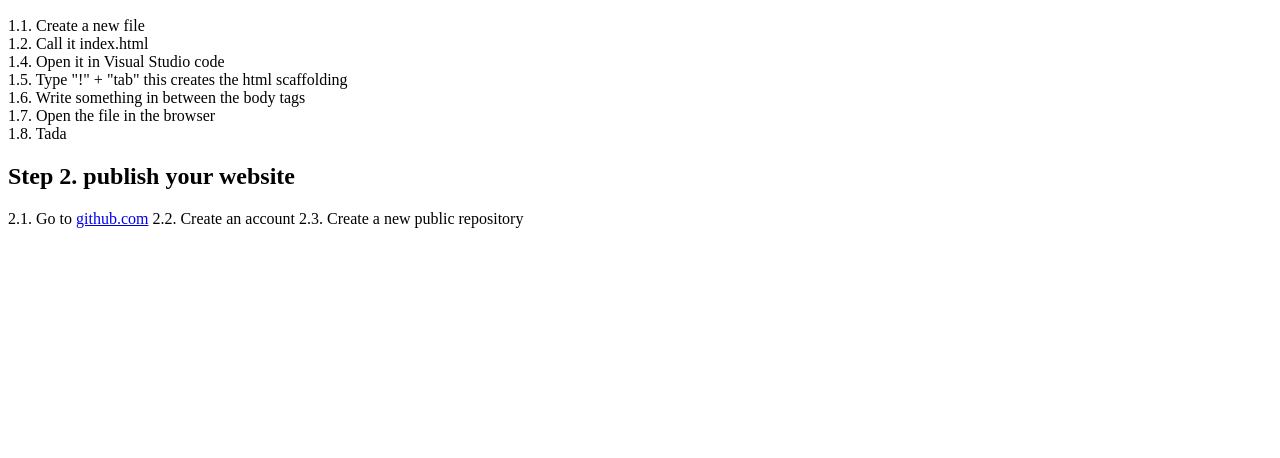
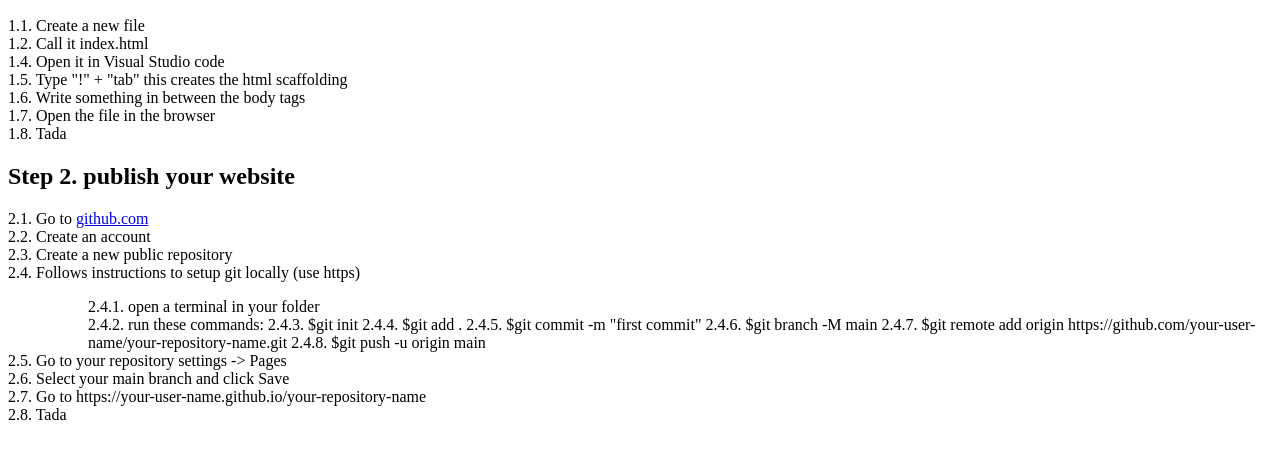
Before and after one commit to tijsvandenheuvel/website, a plain HTML site: page index.html in a window 1280 px wide. Shown: the part 110-568 px from the top of the page. Drawn offline with Linux system fonts and the light colour scheme.

Commit message:
second commit

```diff
--- a/index.html
+++ b/index.html
@@ -22,9 +22,24 @@
     </p>
     <h2>Step 2. publish your website</h2>
     <p>
-        2.1. Go to <a href="https://github.com" target="_blank">github.com</a>
-        2.2. Create an account
-        2.3. Create a new public repository
+        2.1. Go to <a href="https://github.com" target="_blank">github.com</a><br/>
+        2.2. Create an account<br/>
+        2.3. Create a new public repository<br/>
+        2.4. Follows instructions to setup git locally (use https)<br/>
+        <div style="padding-left: 5em;">
+            2.4.1. open a terminal in your folder <br/>
+            2.4.2. run these commands:
+            2.4.3. $git init
+            2.4.4. $git add .
+            2.4.5. $git commit -m "first commit"
+            2.4.6. $git branch -M main
+            2.4.7. $git remote add origin https://github.com/your-user-name/your-repository-name.git
+            2.4.8. $git push -u origin main
+        </div>
+        2.5. Go to your repository settings -> Pages<br/>
+        2.6. Select your main branch and click Save<br/>
+        2.7. Go to https://your-user-name.github.io/your-repository-name<br/>
+        2.8. Tada<br/>
     </p>
 
 </body>
```
